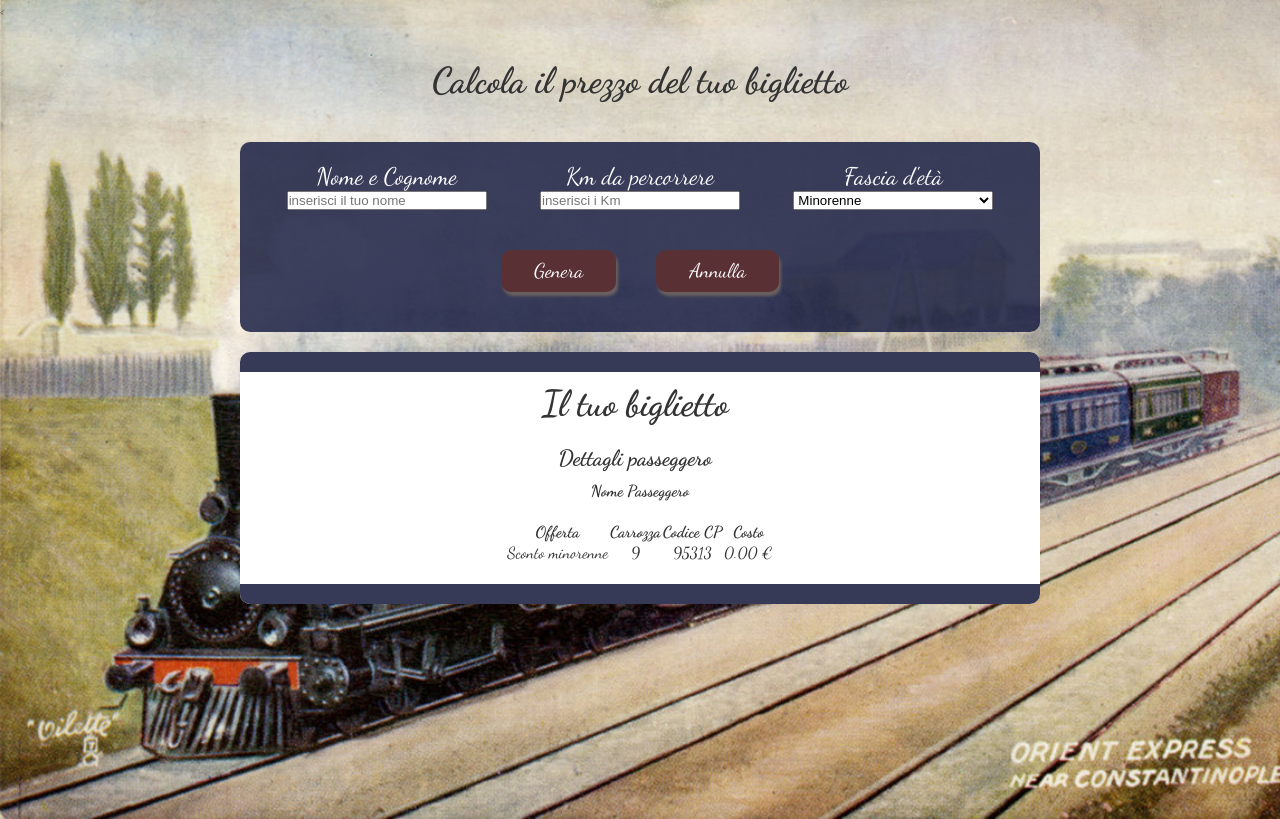
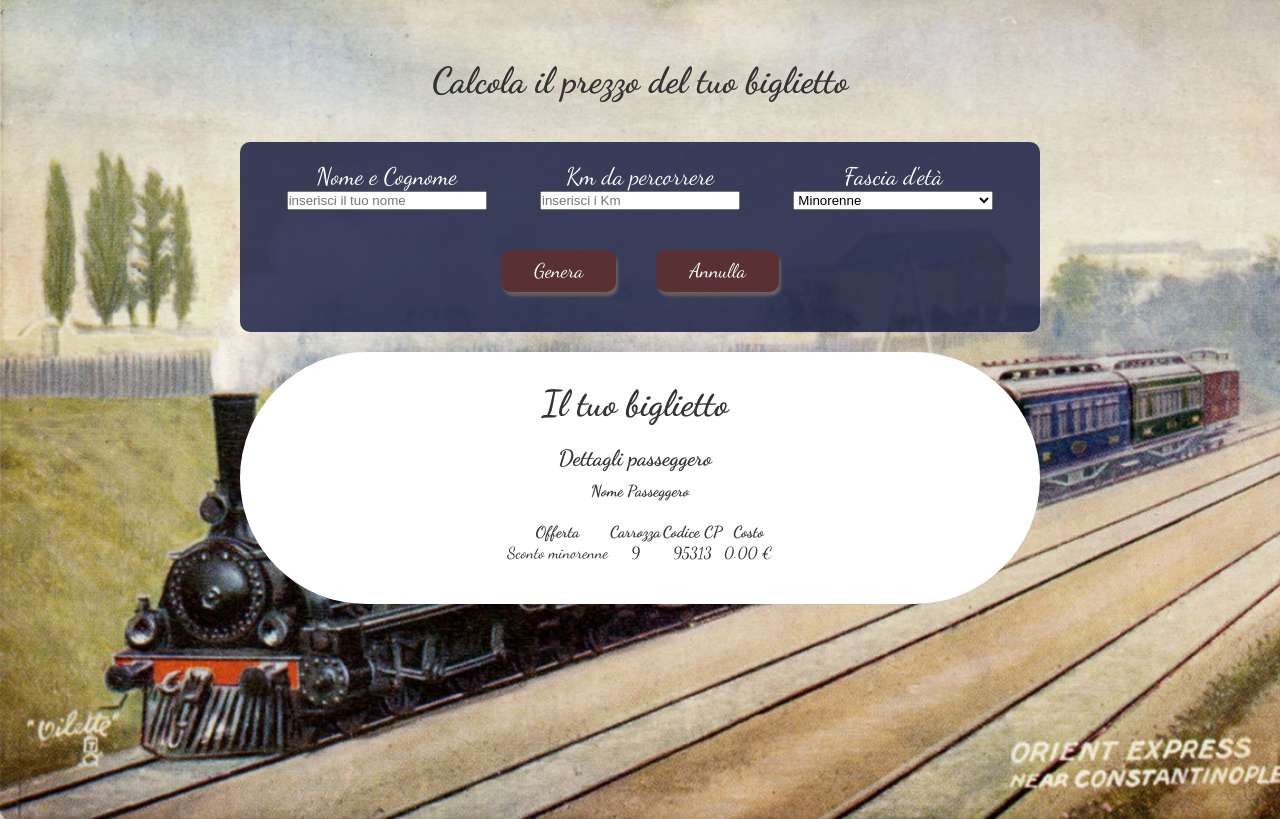
Before and after one commit to cosimopaiano/-js-biglietto-treno-form, a plain HTML site: page index.html in a window 1280 px wide. Both pictures are taken after a click on the button "Genera". Drawn offline with Linux system fonts and the light colour scheme.

Commit message:
edit style

```diff
--- a/css/main.css
+++ b/css/main.css
@@ -125,19 +125,9 @@ h3 {
 /* BIGLIETTO */
 #biglietto {
   position: relative;
-  border-radius: 10px;
+  border-radius: 142px;
   background-color: white;
   padding: 20px 0;
-}
-
-#biglietto::before,
-#biglietto::after {
-  content: '';
-  position: absolute;
-  background-color: #363a56;
-  height: 20px;
-  width: 100%;
-  border-radius: 10px;
 }
 
 #biglietto::before {
```
